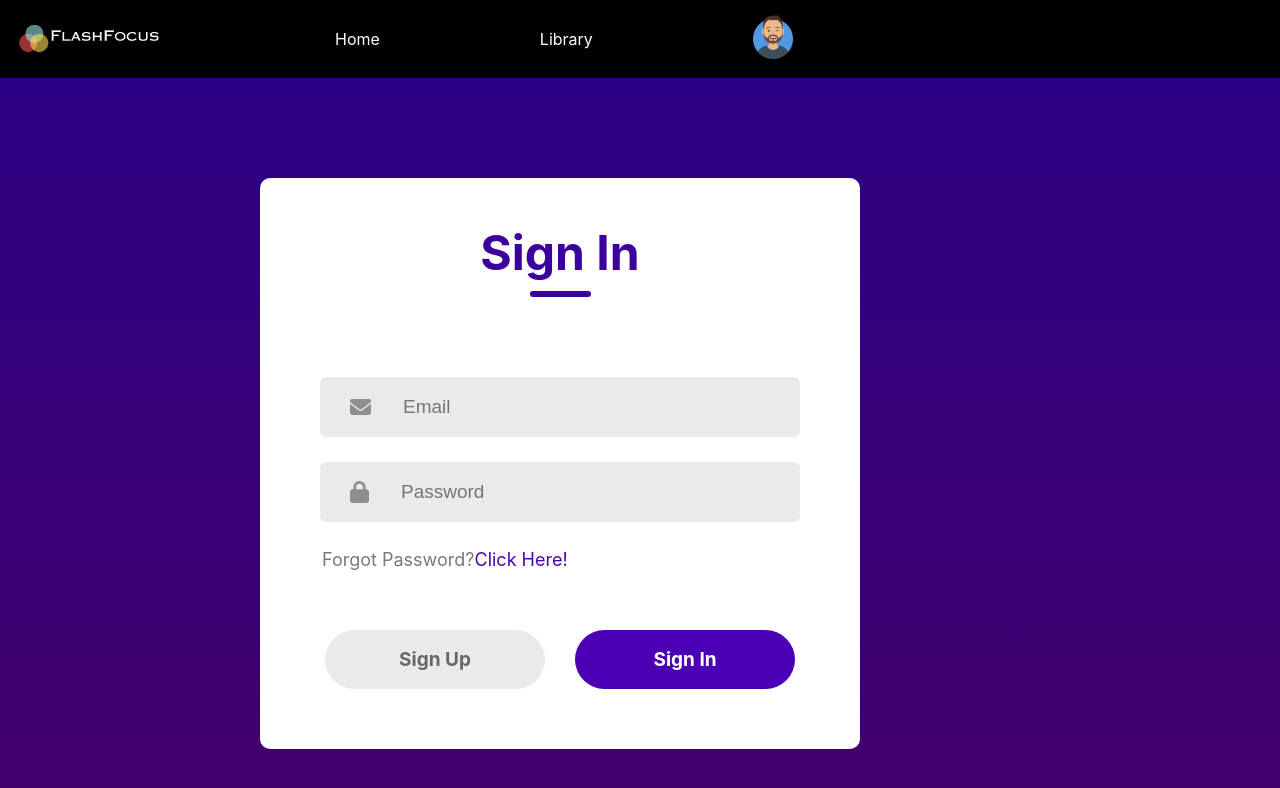
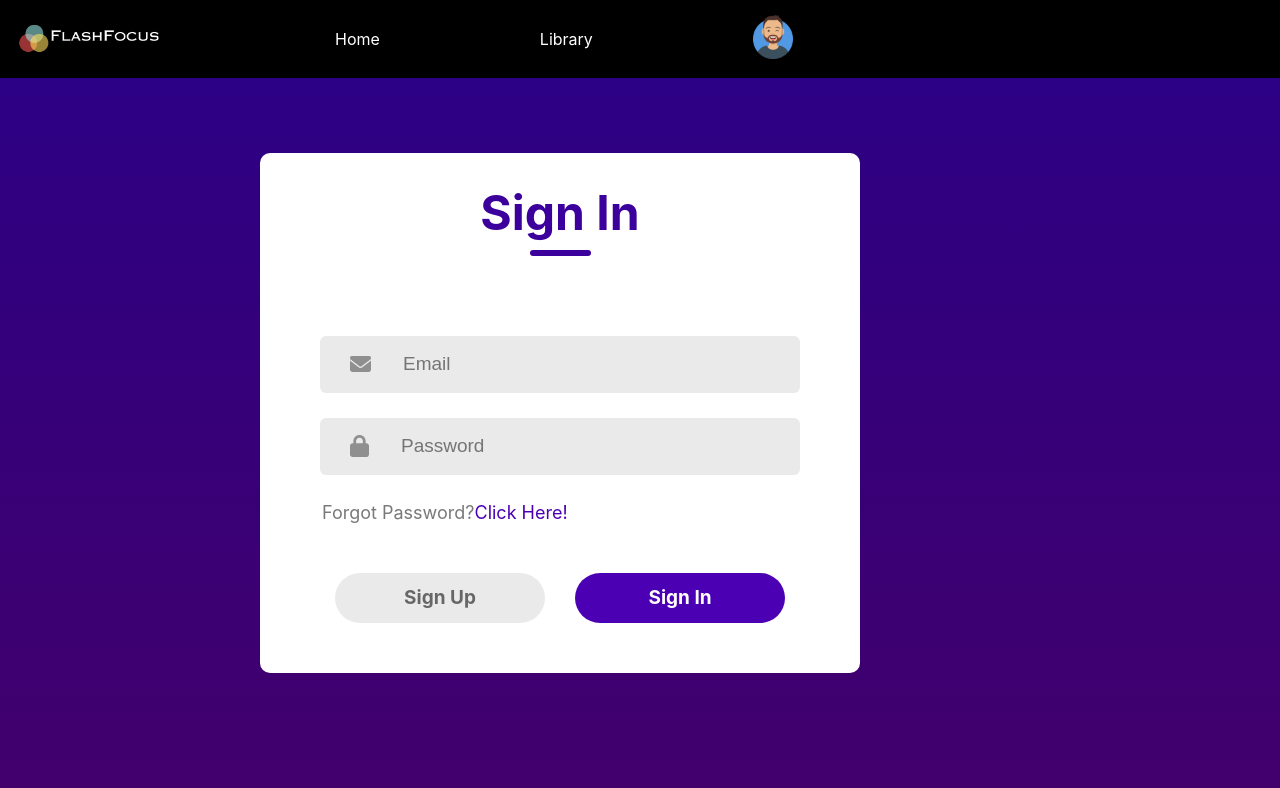
Before and after one commit to jstYang/FlashCardPRJ, a React (Create React App) app in the folder flashcardprj/: page / in a window 1280 px wide. Shown: the top 788 px of the page. Built offline with nearby package versions, Linux system fonts and the light colour scheme.

Commit message:
adjusted signup,signin style

```diff
--- a/flashcardprj/src/Components/SignUpSignIn/SignInSignUp.css
+++ b/flashcardprj/src/Components/SignUpSignIn/SignInSignUp.css
@@ -16,7 +16,7 @@
   display: flex;
   flex-direction: column;
   margin-left:260px;
-  margin-top:100px;
+  margin-top:75px;
   width: 600px;
   background:#fff;
   border-radius: 10px;
@@ -26,9 +26,9 @@
   display: flex;
   flex-direction: column;
   align-items: center;
-  gap:9px;
+  gap:8px;
   width:100%;
-  margin-top:45px;
+  margin-top:30px;
 }
 
 .text{
@@ -55,7 +55,7 @@ gap: 25px;
   align-items: center;
   margin: auto;
   width: 480px;
-  height: 60px;
+  height: 57px;
   background-color: #eaeaea;
   border-radius: 6px;
 }
@@ -66,7 +66,7 @@ gap: 25px;
 
 .input input{
   height: 50px;
-  width: 400px;
+  width: 350px;
   background: transparent;
   border: none;
   outline: none;
@@ -89,15 +89,15 @@ gap: 25px;
 .submit-container{
   display: flex;
   gap: 30px;
-  margin: 60px auto;
+  margin: 50px auto;
 }
 
 .submit{
   display: flex;
   justify-content: center;
   align-items: center;
-  width:220px;
-  height: 59px;
+  width:210px;
+  height: 50px;
   color: #fff;
   background: #4c00b4;
   border-radius: 50px;
```
